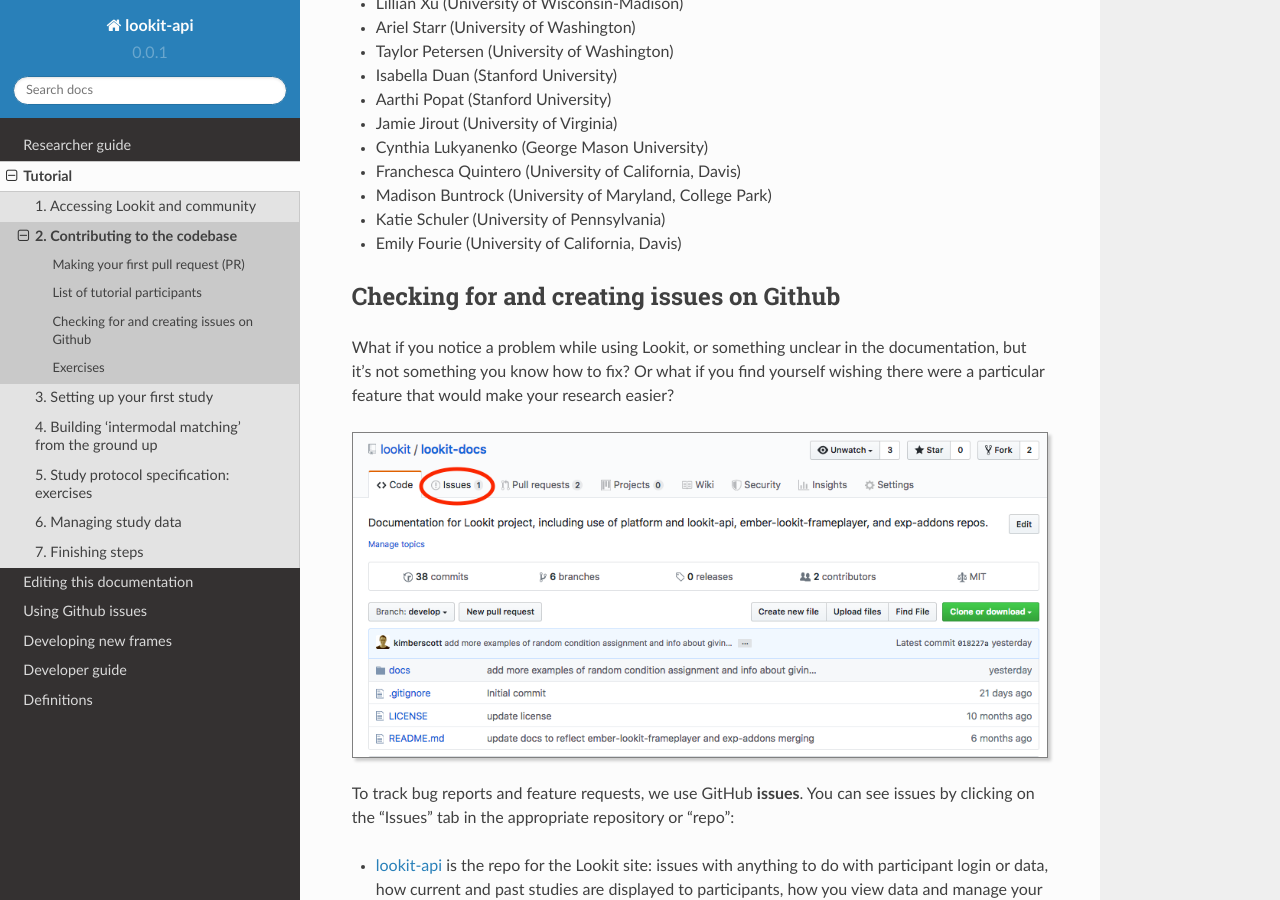
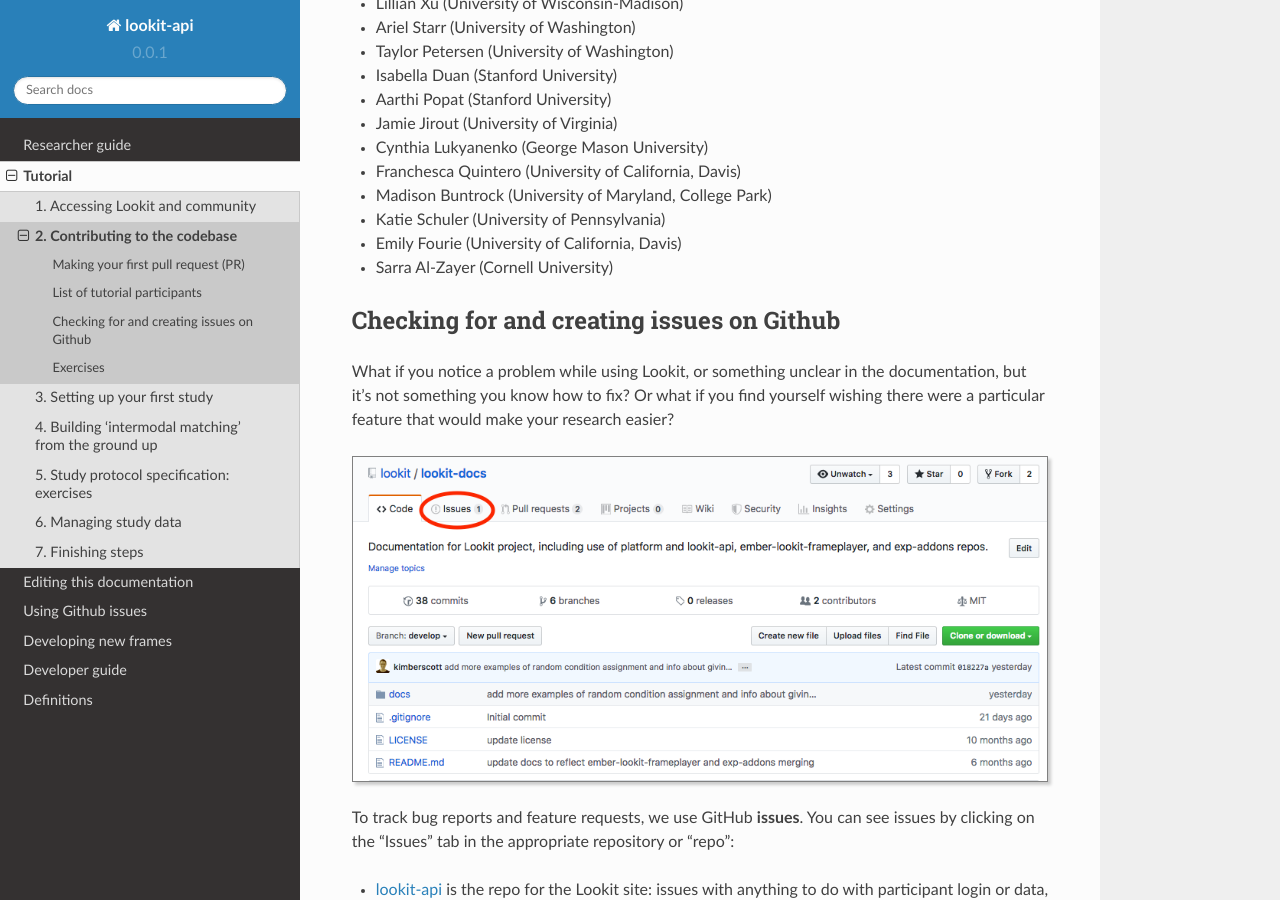
Before and after one commit to lookit/lookit-docs, a Sphinx documentation site: the page built from docs/source/tutorial-contributing.rst, in a window 1280 px wide and 900 px high, scrolled down 5841 px. Built offline with Sphinx 7.4.7 and the Read the Docs theme 2.0.0, drawn with Linux system fonts in a browser that asks for light colours.

Commit message:
Add tutorial participant to the list

```diff
--- a/docs/source/tutorial-contributing.rst
+++ b/docs/source/tutorial-contributing.rst
@@ -148,6 +148,7 @@
 - Madison Buntrock (University of Maryland, College Park)
 - Katie Schuler (University of Pennsylvania)
 - Emily Fourie (University of California, Davis)
+- Sarra Al-Zayer (Cornell University)
 
 .. _Github issues overview:
 
```
